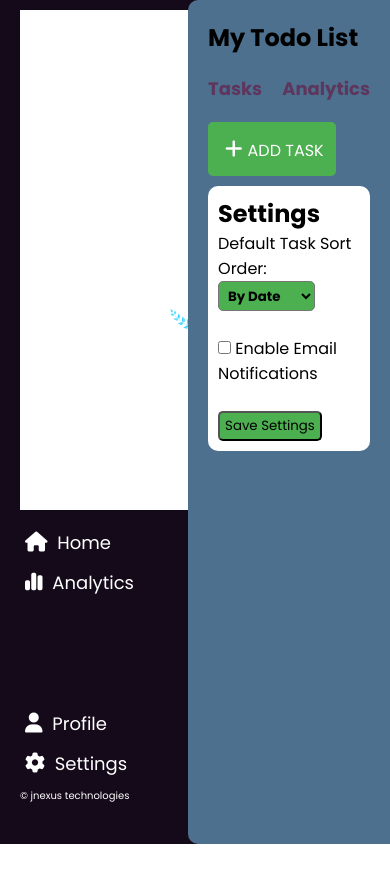
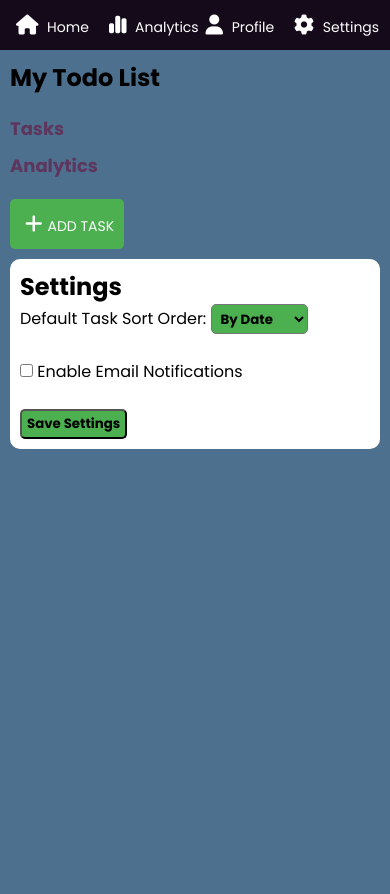
Before and after one commit to joshywherry/A-todo-webapp, a Flask app: page /settings in a window 390 px wide; the page is wider, and only the part inside the window is pictured. Before the commit the page ends 844 px from the top of that part, so only its background shows below. Run offline with Flask 3, Linux system fonts and the light colour scheme; data that the repository does not hold is empty; some libraries are stand-ins or nearby versions; some web fonts are replaced.

Commit message:
modified responsiveness

```diff
--- a/app.py
+++ b/app.py
@@ -129,4 +129,4 @@ def settings():
     return render_template("settings.html", settings=current_settings)
 
 if __name__ == '__main__':
-    app.run(debug=True)
+    app.run( host='192.168.1.5', port =5000, debug=True)
--- a/static/style.css
+++ b/static/style.css
@@ -2,42 +2,50 @@
   margin: 0;
   padding: 0;
   box-sizing: border-box;
-  font-family: "poppins", sans-serif;
+  font-family: "Poppins", sans-serif;
 }
+
 body {
   background-color: rgb(21, 10, 26);
 }
+
 .dashboard {
   display: flex;
   flex-direction: row;
+  flex-wrap: wrap;
 }
+
 .dashboard i {
   font-size: 20px;
   padding: 5px;
 }
+
 .sidebar {
   background-color: rgb(21, 10, 26);
   min-width: 150px;
   display: flex;
-  padding-left: 20px;
-  padding-top: 10px;
-  padding-bottom: 40px;
+  padding: 10px 20px;
   flex-direction: column;
   justify-content: space-between;
+  height: 100vh;
 }
+
 .sidebar ul li {
   list-style: none;
-  margin: 10px 0 10px;
+  margin: 10px 0;
 }
+
 .sidebar a {
   text-decoration: none;
   font-size: 18px;
   color: white;
 }
+
 .accountlinks ul li {
   list-style: none;
   color: #000;
 }
+
 .topbar {
   min-height: 100vh;
   background-color: rgb(77, 112, 142);
@@ -45,42 +53,52 @@ body {
   border-top-left-radius: 10px;
   border-bottom-left-radius: 10px;
   padding: 20px;
+  flex: 1;
 }
+
 .mainlinks ul {
   display: flex;
   flex-direction: row;
   gap: 20px;
   list-style: none;
 }
+
 .mainlinks {
   margin: 20px 0;
 }
+
 .mainlinks a {
   text-decoration: none;
   font-weight: bolder;
   font-size: 18px;
   color: rgb(94, 54, 93);
 }
+
 .mainlinks a:hover {
   color: white;
 }
+
 .maincontent {
   background-color: white;
   border-radius: 10px;
   padding: 10px;
 }
+
 .tasks {
   margin: 20px;
 }
+
 .tasks form {
   display: flex;
   flex-direction: column;
   gap: 10px;
   padding: 20px 0;
 }
+
 .tasks label {
   font-weight: bold;
 }
+
 .tasks input {
   border-radius: 10px;
   height: 40px;
@@ -214,34 +241,90 @@ td a {
   border-radius: 16px;
   box-shadow: 0 0 12px rgba(0, 0, 0, 0.1);
 }
+
 canvas {
   max-width: 100%;
   height: auto;
 }
 
-@media screen and (max-width: 600px) {
-  .tasks-table th,
-  .tasks-table td {
-    font-size: 12px;
-    padding: 8px 4px;
-  }
-
-  .dashboard-container h2 {
-    font-size: 20px;
-    text-align: center;
-  }
-}
-
-.sets {
+.sets,
+.select {
   height: 30px;
   padding: 0 5px;
   border-radius: 5px;
   background-color: #4caf50;
+  font-weight: bold;
 }
-.select {
-  font-weight: bolder;
-  height: 30px;
-  padding: 0 5px;
-  border-radius: 5px;
-  background-color: #4caf50;
+
+@media screen and (max-width: 768px) {
+  .dashboard {
+    flex-direction: column;
+  }
+
+  .sidebar {
+    flex-direction: row;
+    align-items: center;
+    justify-content: space-around;
+    flex-wrap: wrap;
+    width: 100%;
+    height: auto;
+    padding: 10px;
+  }
+
+  .sidebar .logo {
+    max-width: 100px;
+  }
+
+  .sidebar .links ul,
+  .sidebar .accountlinks ul {
+    display: flex;
+    flex-direction: row;
+    flex-wrap: wrap;
+    gap: 15px;
+    padding: 0;
+    margin: 0;
+  }
+
+  .sidebar ul li {
+    margin: 0;
+  }
+
+  .sidebar a {
+    font-size: 14px;
+  }
+
+  .topbar {
+    padding: 10px;
+    border-radius: 0;
+  }
+
+  .mainlinks ul {
+    flex-direction: column;
+    gap: 10px;
+  }
+
+  .tasks form {
+    padding: 10px 0;
+  }
+
+  .tbl th,
+  .tbl td {
+    font-size: 10px;
+    padding: 8px;
+  }
+
+  .profile {
+    flex-direction: column;
+    align-items: center;
+    text-align: center;
+  }
+
+  .profile-details {
+    margin-top: 10px;
+  }
+
+  .btn {
+    font-size: 14px;
+    padding: 10px;
+  }
 }
--- a/templates/base.html
+++ b/templates/base.html
@@ -22,16 +22,12 @@
     <div class="dashboard">
       <div class="sidebar">
         <div class="links">
-          <div class="logo">
-            <img src="/images/Jaydo.png" alt="" />
-          </div>
           <ul>
             <li>
-              <a href="{{url_for('dashboard')}}">
-                <i class="fa-solid fa-house"></i> Home</a
+              <a href="{{ url_for('dashboard') }}"
+                ><i class="fa-solid fa-house"></i> Home</a
               >
             </li>
-
             <li>
               <a href="{{ url_for('analytics') }}"
                 ><i class="fa-solid fa-chart-simple"></i> Analytics</a
@@ -39,22 +35,23 @@
             </li>
           </ul>
         </div>
+
         <div class="accountlinks">
           <ul>
             <li>
-              <a href="{{url_for('profile')}}">
-                <i class="fa-solid fa-user"></i> Profile</a
+              <a href="{{ url_for('profile') }}"
+                ><i class="fa-solid fa-user"></i> Profile</a
               >
             </li>
             <li>
-              <a href=" {{ url_for('settings') }}">
-                <i class="fa-solid fa-gear"></i> Settings</a
+              <a href="{{ url_for('settings') }}"
+                ><i class="fa-solid fa-gear"></i> Settings</a
               >
             </li>
           </ul>
-          <p style="font-size: 10px; color: white">&copy jnexus technologies</p>
         </div>
       </div>
+
       <div class="topbar">
         <h2>My Todo List</h2>
         <div class="mainlinks">
```
Also changed, not shown: other parts of static/style.css (+30 -21 lines).
